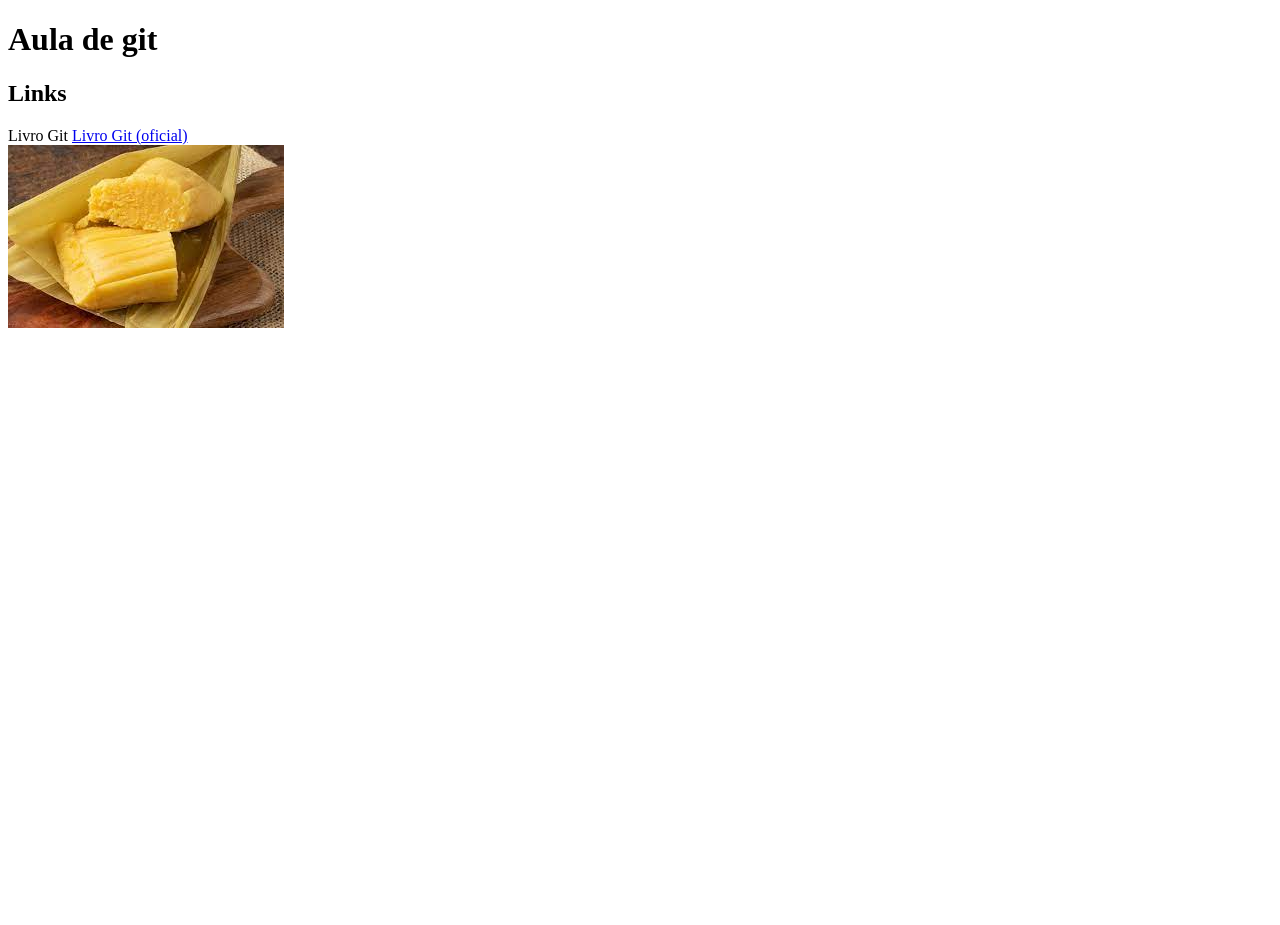
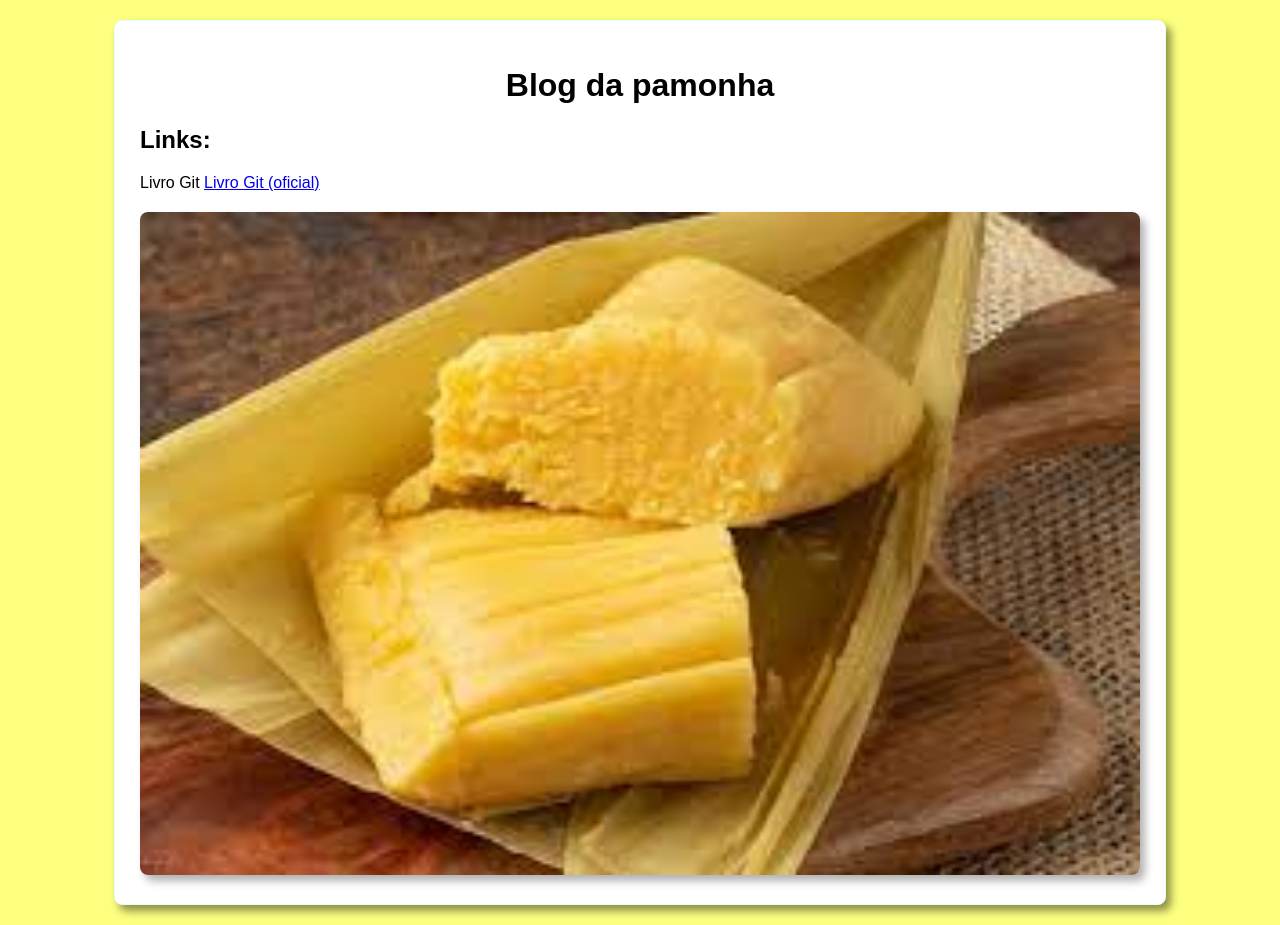
Before and after one commit to Rian1432/aulaFundamentos, a plain HTML site: page index.html in a window 1280 px wide. Before the commit the page ends 800 px from the top, so only its background shows below. Drawn offline with Linux system fonts and the light colour scheme.

Commit message:
versao 4

```diff
--- a/index.html
+++ b/index.html
@@ -5,13 +5,55 @@
   <meta http-equiv="X-UA-Compatible" content="IE=edge">
   <meta name="viewport" content="width=device-width, initial-scale=1.0">
   <title>Aula de git</title>
+  <style>
+    *{
+      font-family: sans-serif;
+    }
+
+    html {
+      background-color: rgb(253, 255, 127);
+    }
+
+    body {
+      margin: 20px auto;
+      max-width: 1000px;
+      border: 1px solid lightcyan;
+      box-shadow: 5px 6px 8px rgba(0, 0, 0, 0.443);
+      padding: 25px;
+      background-color: white;
+      border-radius: 8px;
+    }
+
+    h1 {
+      text-align: center;
+    }
+
+    div {
+      margin: auto;
+      margin-top: 20px;
+    }
+
+    img {
+      width: 100%;
+      border-radius: 8px;
+      box-shadow: 5px 6px 8px rgba(0, 0, 0, 0.309);
+    }
+
+    main {
+      margin: auto;
+    }
+  </style>
 </head>
 <body>
-  <h1>Aula de git</h1>
-  <h2> Links </h2>
-  Livro Git <a href="https://git-scm.com/book/en/v2/Git-Basics-Getting-aGit-Repository"target="=blank">Livro Git (oficial)</a>
-  <div>
-    <img src="imagens/pamonha.jpeg" alt="Pamonha">
-  </div>
+  <header>
+    <h1>Blog da pamonha</h1>
+  </header>
+  <main>
+    <h2> Links: </h2>
+    Livro Git <a href="https://git-scm.com/book/en/v2/Git-Basics-Getting-aGit-Repository"target="=blank">Livro Git (oficial)</a>
+    <div>
+      <img src="imagens/pamonha.jpeg" alt="Pamonha">
+    </div>
+  </main>
 </body>
 </html>
```
